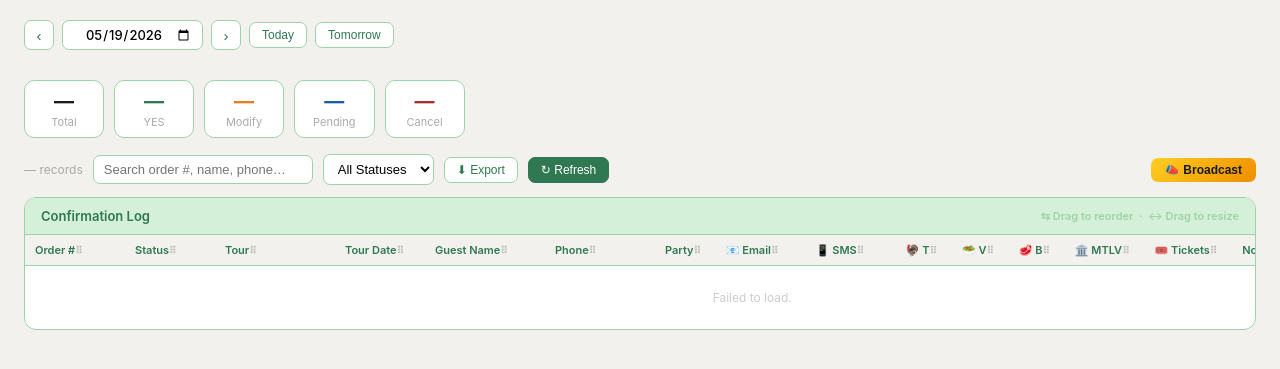
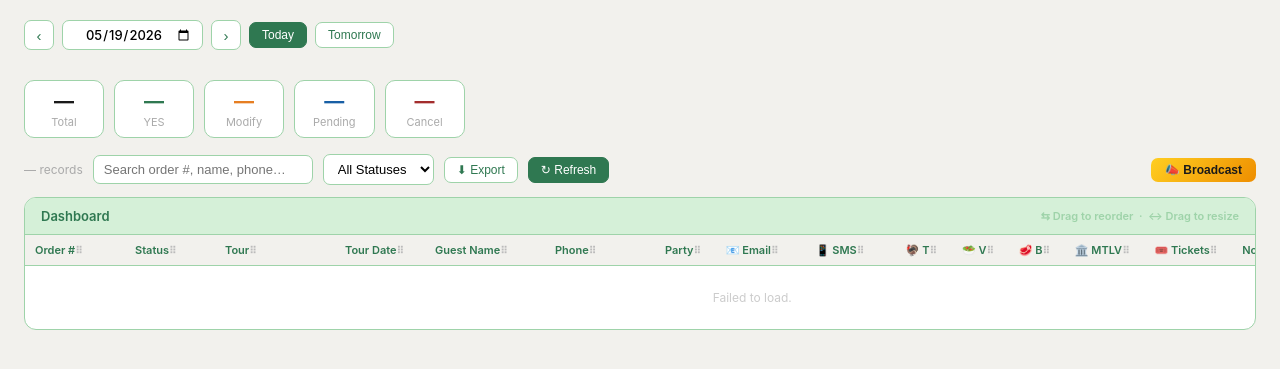
Before and after one commit to annielam0623/npe-confirmation-service, a FastAPI app: template app/templates/admin/tracking_tour.html in a window 1280 px wide. Shown: the part 52-421 px from the top of the page. Run offline with FastAPI, Linux system fonts and the light colour scheme; the template is opened without the code that fills it, so the values that code supplies are empty; some libraries are stand-ins or nearby versions.

Commit message:
Update button styles and change log title

```diff
--- a/app/templates/admin/tracking_tour.html
+++ b/app/templates/admin/tracking_tour.html
@@ -719,7 +719,7 @@
       <input type="date" class="date-display" id="date-display" onchange="onDatePick(this.value)"
         onclick="try{this.showPicker()}catch(e){}">
       <button class="btn-nav" onclick="changeDate(1)">›</button>
-      <button class="btn" onclick="goToday()">Today</button>
+      <button class="btn btn-green"  onclick="goToday()">Today</button>
       <button class="btn" onclick="goTomorrow()">Tomorrow</button>
     </div>
 
@@ -768,7 +768,7 @@
 
     <div class="table-card">
       <div class="table-header">
-        <span>Confirmation Log</span>
+        <span>Dashboard</span>
         <span id="notes-banner" style="display:none;align-items:center;gap:5px;background:#fff8e1;border:1px solid #f0c040;border-radius:5px;padding:2px 8px;font-size:11px;color:#856404;margin-left:8px;">💬 <span id="notes-banner-text"></span><button onclick="dismissNotesBanner()" style="background:none;border:none;cursor:pointer;color:#856404;font-size:13px;line-height:1;padding:0 0 0 4px;">&times;</button></span>
         <span style="margin-left:auto;font-size:11px;color:#9ED3A9;white-space:nowrap;">&#8646; Drag to reorder &nbsp;·&nbsp; &#8596; Drag to resize</span>
       </div>
```
